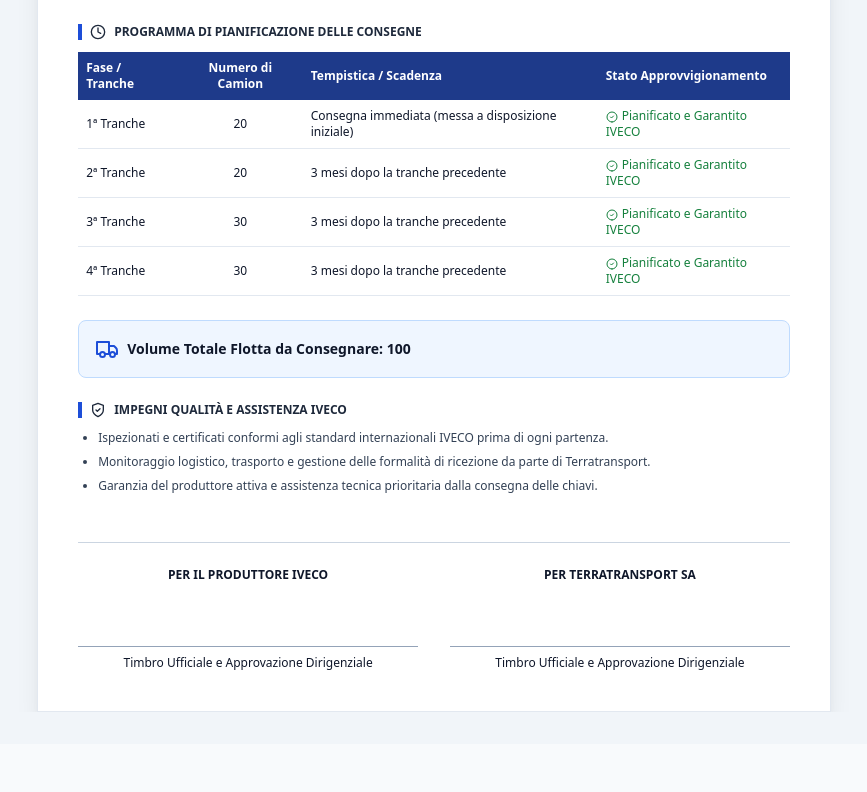
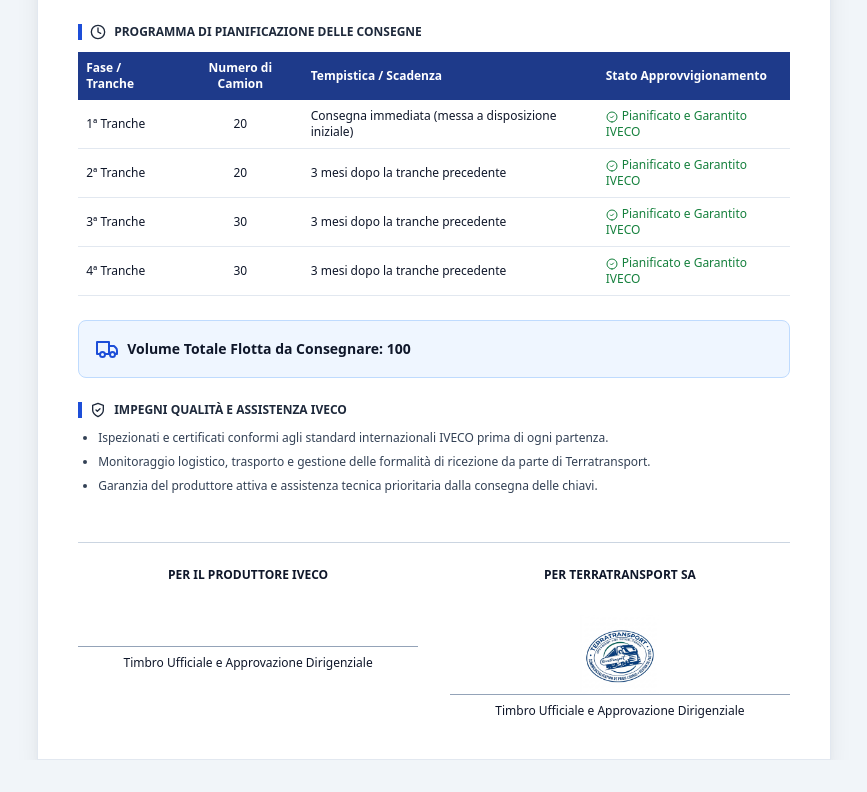
Before and after one commit to Luc13Tech/Terratransport-IVECO-lettre-de-proposition-des-camions-, a React (Create React App) app: page / in a window 1280 px wide. Shown: the part 1382-2174 px from the top of the page, without its empty margins (206-1073 px from the left). Before the commit the page ends 2126 px from the top, so only its background shows below. Built offline with nearby package versions, Linux system fonts and the light colour scheme; the HTML template or start-up script is replaced by a standard one.

Commit message:
Afficher dynamiquement le cachet Terratransport dans la signature du document

```diff
--- a/src/index.css
+++ b/src/index.css
@@ -11,6 +11,17 @@
   -webkit-font-smoothing: antialiased;
   -moz-osx-font-smoothing: grayscale;
   background-color: #f8fafc;
+}
+
+/* Cachet Terratransport : l'image est servie depuis /public/stamp.png.
+   Le sélecteur cible uniquement le bloc de signature Terratransport. */
+.mt-12 > div:last-child > div.border-b {
+  position: relative;
+  height: 5rem;
+  background-image: url('/stamp.png');
+  background-repeat: no-repeat;
+  background-position: center;
+  background-size: contain;
 }
 
 /* Optimisation pour l'impression native (Ctrl+P) */
```
